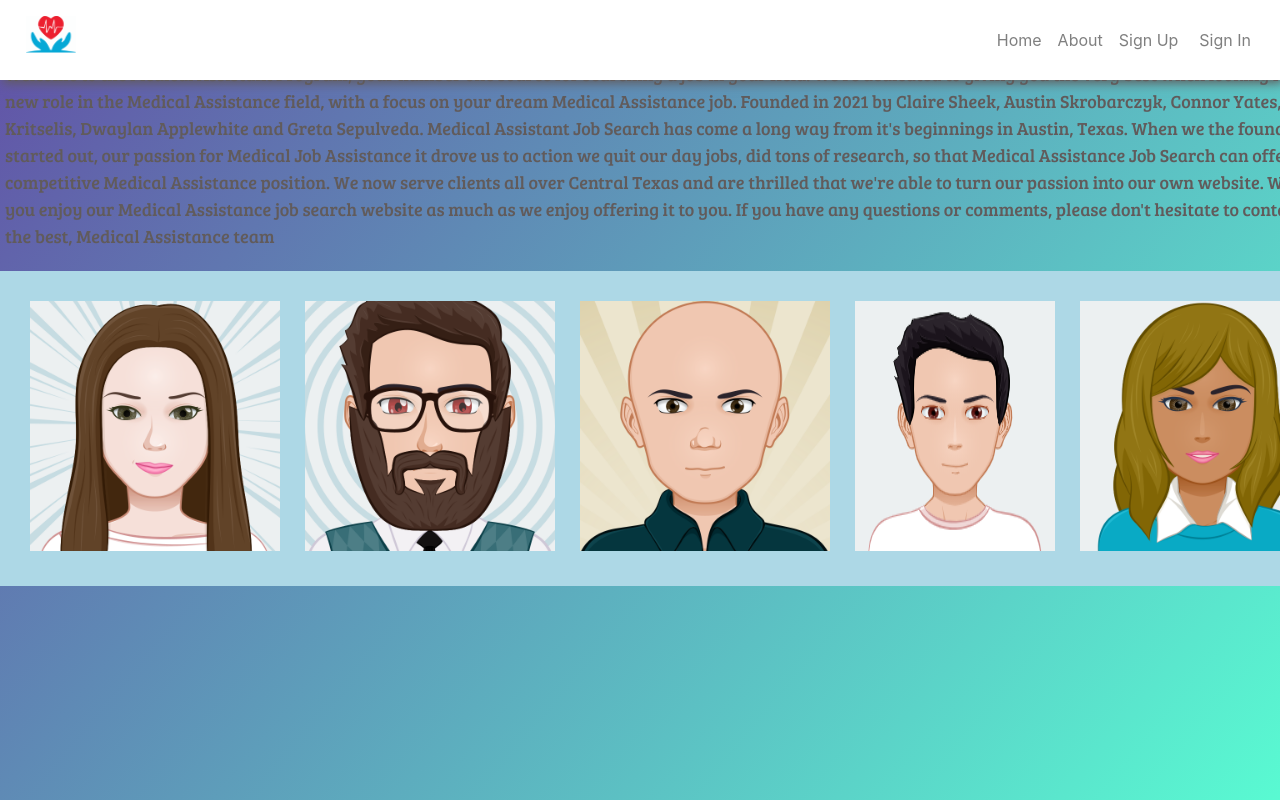
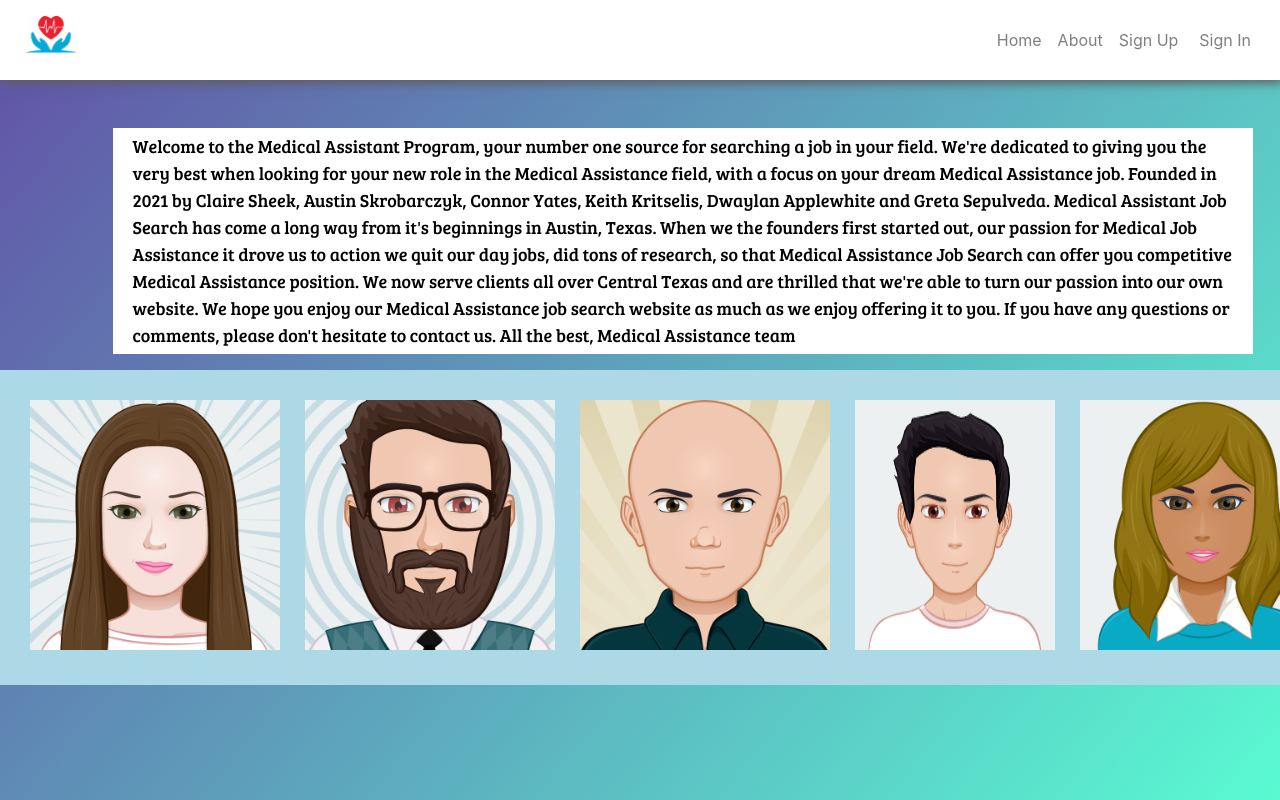
Before and after one commit to theMVPshop/dt04, a React (Create React App) app in the folder client/: page /about in a window 1280 px wide. Shown: the top 800 px of the page. Built offline with nearby package versions, Linux system fonts and the light colour scheme.

Commit message:
aligned paragraph text

```diff
--- a/client/src/Components/About.css
+++ b/client/src/Components/About.css
@@ -13,6 +13,16 @@
     color:white;
   }
 
+.container {
+  background-color:white;
+  margin-top: 8rem;
+
+}
+.container p{
+color:black;
+}
+
+
 
 .OurLogo {
 justify-content: left;
@@ -22,9 +32,7 @@ position: left;
 text-align: left;
 display: grid;
 justify-content: space-between;
-
-
-      }
+}
 
   .OurLogo {
   justify-content: left;
@@ -64,12 +72,9 @@ justify-content: space-between;
 
   p {
 
-
+  margin-top:3rem;
   font-family: 'Bree Serif', serif;
   color:#ffffff;
-
-  color: #615B5B;
-
   font-display: center;
   align-content: center;
   justify-content: center;
--- a/client/src/Components/About.js
+++ b/client/src/Components/About.js
@@ -17,26 +17,22 @@ const About = () => {
   return (
     <div className="about">
 
-      <body>
-        <h1> About the team </h1>
 
 
 
 
-      <p>Welcome to the Medical Assistant Program, your number one source for searching a job in your field. We're dedicated to giving you the very best when looking for your new role in the Medical Assistance field, with a focus on your dream Medical Assistance job.
+
+      <body>
+        <div class="container">
+<p>Welcome to the Medical Assistant Program, your number one source for searching a job in your field. We're dedicated to giving you the very best when looking for your new role in the Medical Assistance field, with a focus on your dream Medical Assistance job.
+Founded in 2021 by Claire Sheek, Austin Skrobarczyk, Connor Yates, Keith Kritselis, Dwaylan Applewhite and Greta Sepulveda.  Medical Assistant Job Search has come a long way from it's beginnings in Austin, Texas. When we the founders first started out, our passion for Medical Job Assistance it drove us to action we quit our day jobs, did tons of research, so that Medical Assistance Job Search can offer you competitive Medical Assistance position. We now serve clients all over Central Texas and are thrilled that we're able to turn our passion into our own website.
+We hope you enjoy our Medical Assistance job search website as much as we enjoy offering it to you. If you have any questions or comments, please don't hesitate to contact us.
+All the best,
+Medical Assistance team</p>
+</div>
+  </body>
 
 
-Founded in 2021 by Claire Sheek, Austin Skrobarczyk, Connor Yates, Keith Kritselis, Dwaylan Applewhite and Greta Sepulveda.  Medical Assistant Job Search has come a long way from it's beginnings in Austin, Texas. When we the founders first started out, our passion for Medical Job Assistance it drove us to action we quit our day jobs, did tons of research, so that Medical Assistance Job Search can offer you competitive Medical Assistance position. We now serve clients all over Central Texas and are thrilled that we're able to turn our passion into our own website.
-
-
-We hope you enjoy our Medical Assistance job search website as much as we enjoy offering it to you. If you have any questions or comments, please don't hesitate to contact us.
-
-
-
-All the best,
-
-  Medical Assistance team</p>
-  </body>
        <div className ="Gallery">
          <img src={Claire} alt="Claire"/>
          <img src={Austin} alt="Austin"/>
```
